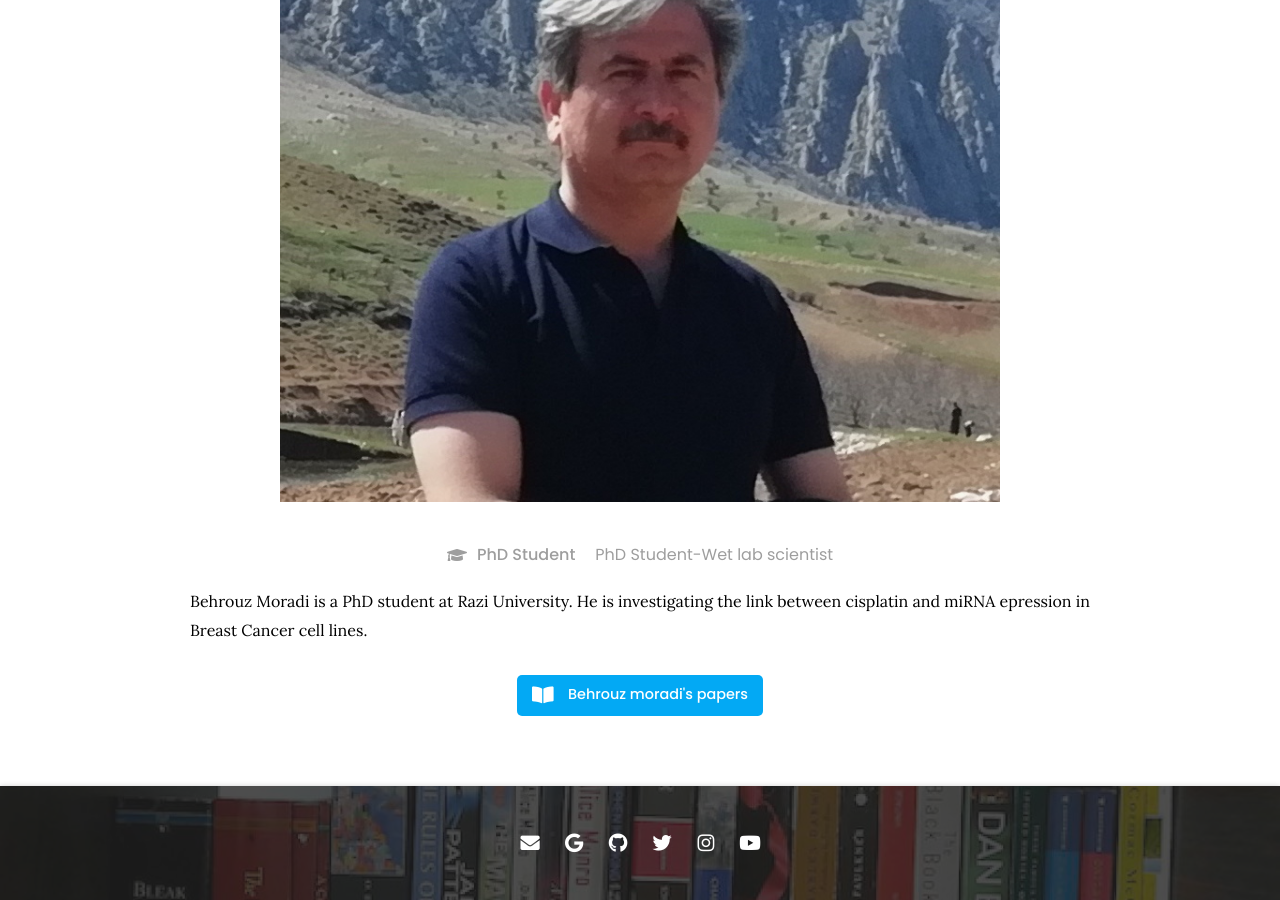
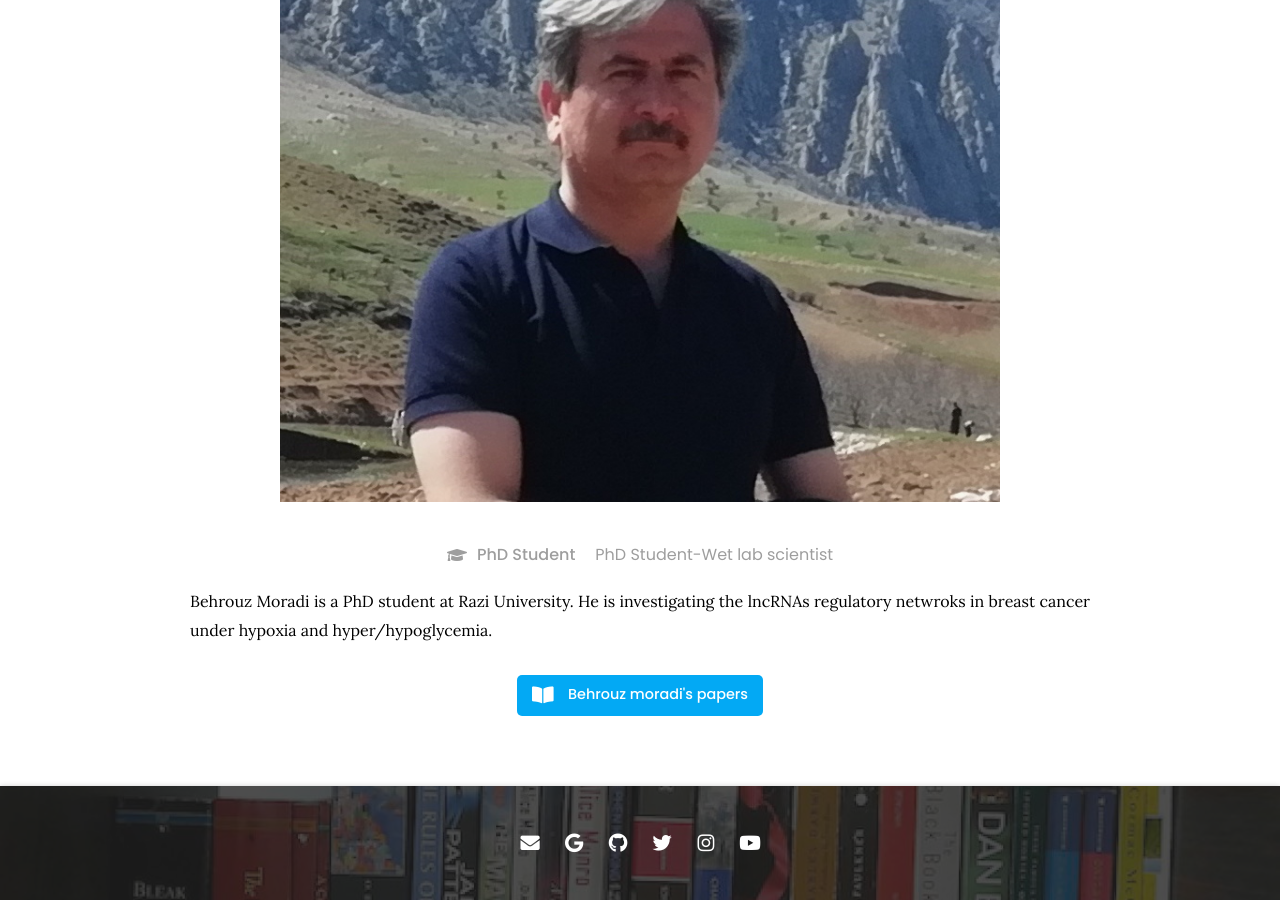
Before and after one commit to Hossein-Fallahi/Fallahi-Bioinformatics-Lab, a Jekyll site: the page built from _members/Behrouz Moradi.md, in a window 1280 px wide and 900 px high, scrolled down 586 px. Built offline with Jekyll 4.4.1, drawn with Linux system fonts in a browser that asks for light colours; nearby versions of some CDN libraries.

Commit message:
Update Behrouz Moradi.md

```diff
--- a/_members/Behrouz Moradi.md
+++ b/_members/Behrouz Moradi.md
@@ -12,4 +12,4 @@ links:
   github:
 ---
 
-Behrouz Moradi is a PhD student at Razi University. He is investigating the link between cisplatin and miRNA epression in Breast Cancer cell lines.
+Behrouz Moradi is a PhD student at Razi University. He is investigating the lncRNAs regulatory netwroks in breast cancer under hypoxia and hyper/hypoglycemia.
```
